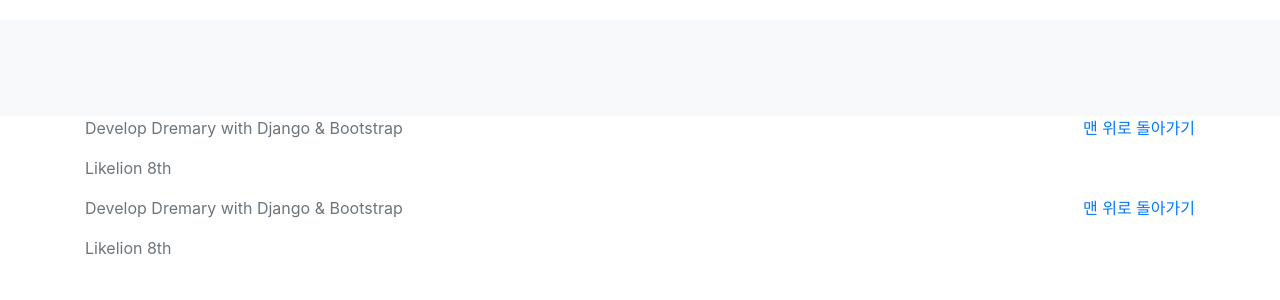
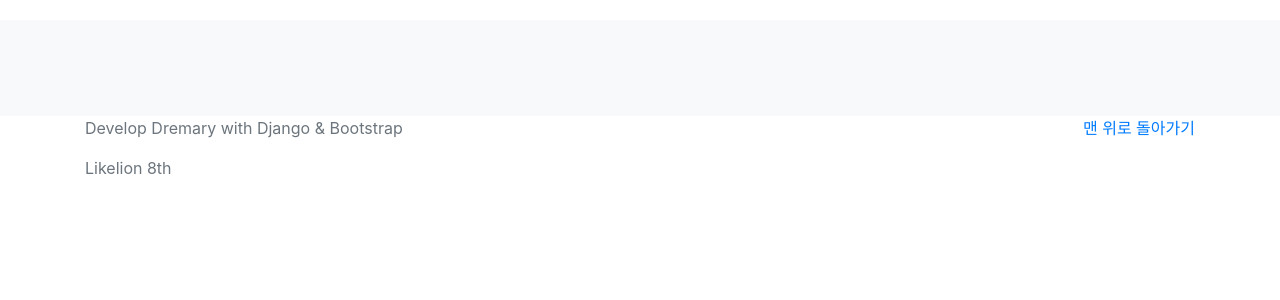
Before and after one commit to 4923/Dremary_class, a Django app: page / in a window 1280 px wide. Shown: the part 424-724 px from the top of the page. Run offline with Django 3.2, Linux system fonts and the light colour scheme; data that the repository does not hold is empty; some libraries are stand-ins or nearby versions.

Commit message:
Remove footer of home.html

```diff
--- a/page/templates/home.html
+++ b/page/templates/home.html
@@ -61,25 +61,5 @@
     </div>
   </div>
 </div>
-</main>
-
-<footer class="text-muted">
-  <div class="container">
-    <p class="float-right">
-      <a href="#">맨 위로 돌아가기</a>
-    </p>
-    <p>Develop Dremary with Django & Bootstrap</p>
-    <p>Likelion 8th</p>
-  </div>
-</footer>
-<script src="https://code.jquery.com/jquery-3.5.1.slim.min.js"
-  integrity="sha384-DfXdz2htPH0lsSSs5nCTpuj/zy4C+OGpamoFVy38MVBnE+IbbVYUew+OrCXaRkfj" crossorigin="anonymous">
-</script>
-<script>
-  window.jQuery || document.write('<script src="/docs/4.5/assets/js/vendor/jquery.slim.min.js"><\/script>')
-</script>
-<script src="/docs/4.5/dist/js/bootstrap.bundle.min.js"
-  integrity="sha384-LtrjvnR4Twt/qOuYxE721u19sVFLVSA4hf/rRt6PrZTmiPltdZcI7q7PXQBYTKyf" crossorigin="anonymous">
-</script>
 
 {% endblock %}
```
